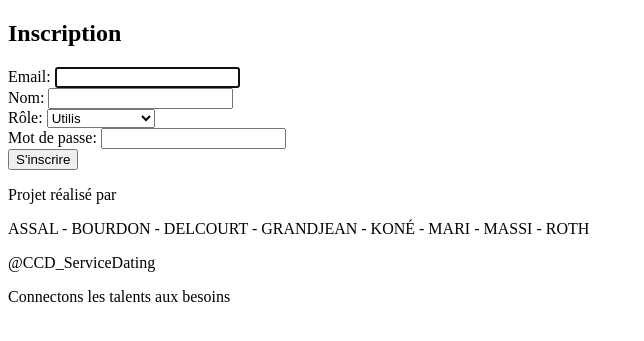
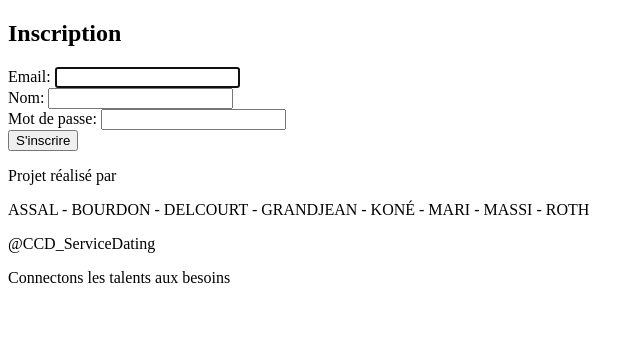
Before and after one commit to ismaelkone1/powercoder, a Symfony app: template webApp/templates/security/register.twig in a window 1280 px wide. Shown: the part 116-457 px from the top of the page, without its empty margins (0-644 px from the left). Run offline with Twig, Linux system fonts and the light colour scheme; the template is opened without the code that fills it, so the values that code supplies are empty; some libraries are stand-ins or nearby versions.

```diff
--- a/webApp/migrations/Version20250213152901.php
+++ b/webApp/migrations/Version20250213162946.php
@@ -10,7 +10,7 @@ use Doctrine\Migrations\AbstractMigration;
 /**
  * Auto-generated Migration: Please modify to your needs!
  */
-final class Version20250213152901 extends AbstractMigration
+final class Version20250213162946 extends AbstractMigration
 {
     public function getDescription(): string
     {
--- a/webApp/templates/security/register.twig
+++ b/webApp/templates/security/register.twig
@@ -13,13 +13,7 @@
                     <label for="nom" class="block text-sm font-medium text-gray-700">Nom:</label>
                     <input type="text" id="nom" name="nom" required class="mt-1 block w-full rounded-md border-gray-300 shadow-sm focus:border-indigo-500 focus:ring focus:ring-indigo-200 focus:ring-opacity-50">
                 </div>
-                <div>
-                    <label for="role" class="block text-sm font-medium text-gray-700">Rôle:</label>
-                    <select id="role" name="role" required class="mt-1 block w-full rounded-md border-gray-300 shadow-sm focus:border-indigo-500 focus:ring focus:ring-indigo-200 focus:ring-opacity-50">
-                        <option value="ROLE_USER">Utilis</option>
-                        <option value="ROLE_ADMIN">Administrateur</option>
-                    </select>
-                </div>
+
                 <div>
                     <label for="password" class="block text-sm font-medium text-gray-700">Mot de passe:</label>
                     <input type="password" id="password" name="password" required class="mt-1 block w-full rounded-md border-gray-300 shadow-sm focus:border-indigo-500 focus:ring focus:ring-indigo-200 focus:ring-opacity-50">
```
Also changed, not shown: webApp/composer.json (+13 -13 lines), 1 other file.
